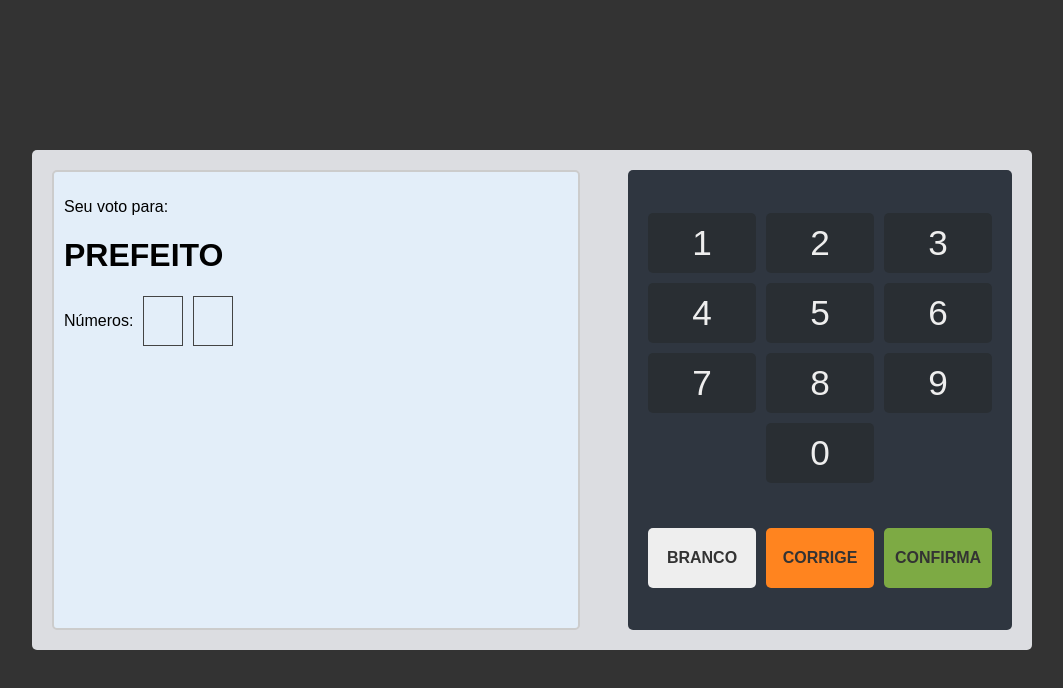
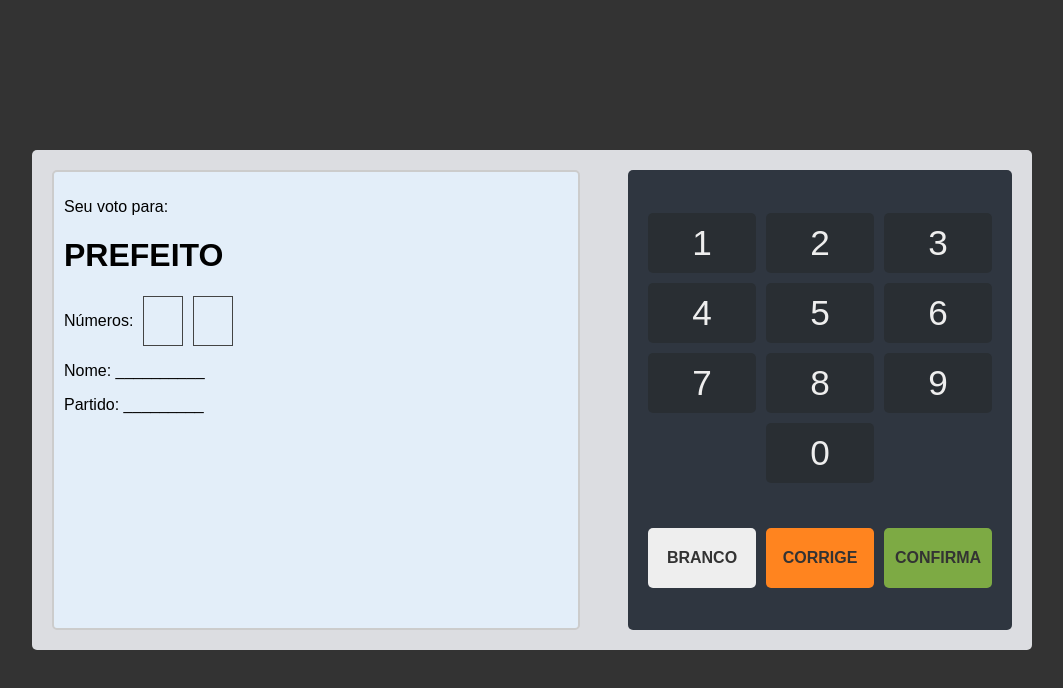
Before and after one commit to barbosadiego/urna-eletronica-vuejs, a Vue app: page / in a window 1280 px wide. Shown: the top 688 px of the page, without its empty margins (108-1171 px from the left). Built offline with nearby package versions, Linux system fonts and the light colour scheme.

Commit message:
candidato info tela

```diff
--- a/src/App.vue
+++ b/src/App.vue
@@ -6,6 +6,7 @@
           :tela="tela"
           :candidatoNumero="candidatoNumero"
           :quantidadeNumeros="quantidadeNumeros"
+          :candidatoObj="candidatoObj"
         />
       </div>
       <div class="urna-teclado">
@@ -30,6 +31,7 @@ export default {
       tela: 'prefeito',
       quantidadeNumeros: 2,
       candidatoNumero: '',
+      candidatoObj: {},
       candidatos: {
         prefeito: {
           '01': {
@@ -64,9 +66,19 @@ export default {
   },
   methods: {
     inserirNumero(numero) {
-      if (this.candidatoNumero.length === this.quantidadeNumeros) return false;
+      if (this.candidatoNumero.length === this.quantidadeNumeros) {
+        return false
+      }
       this.candidatoNumero += '' + numero;
+      this.exibirCandidato()
     },
+    exibirCandidato(){
+      if (this.candidatoNumero.length < this.quantidadeNumeros) return false;
+
+      if (this.candidatos[this.tela][this.candidatoNumero]) {
+        this.candidatoObj = this.candidatos[this.tela][this.candidatoNumero];
+      }
+    }
   },
 };
 </script>
--- a/src/components/Tela.vue
+++ b/src/components/Tela.vue
@@ -13,6 +13,10 @@
           {{ value }}
         </div>
       </div>
+      <div v-if="candidatoObj" class="tela-candidato">
+        <p>Nome: {{ candidatoObj.nome ? candidatoObj.nome : '__________' }}</p>
+        <p>Partido: {{ candidatoObj.partido ? candidatoObj.partido : '_________' }}</p>
+      </div>
     </div>
     <div v-if="tela === 'fim'" class="fim">fim</div>
   </div>
@@ -25,6 +29,7 @@ export default {
     tela: String,
     quantidadeNumeros: Number,
     candidatoNumero: String,
+    candidatoObj: Object,
   },
 };
 </script>
```
